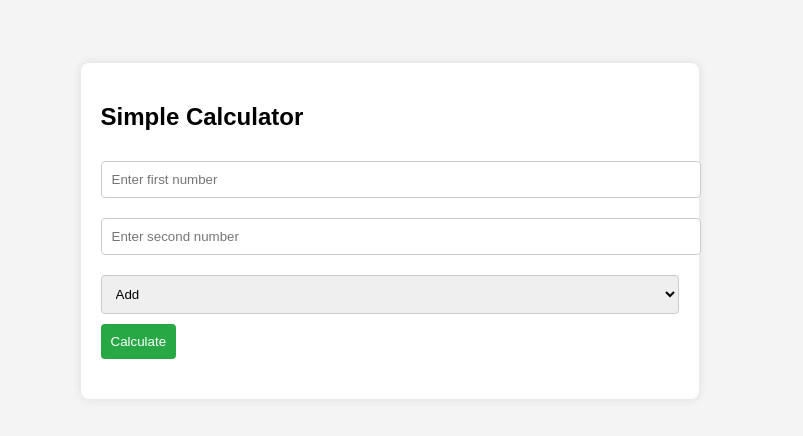
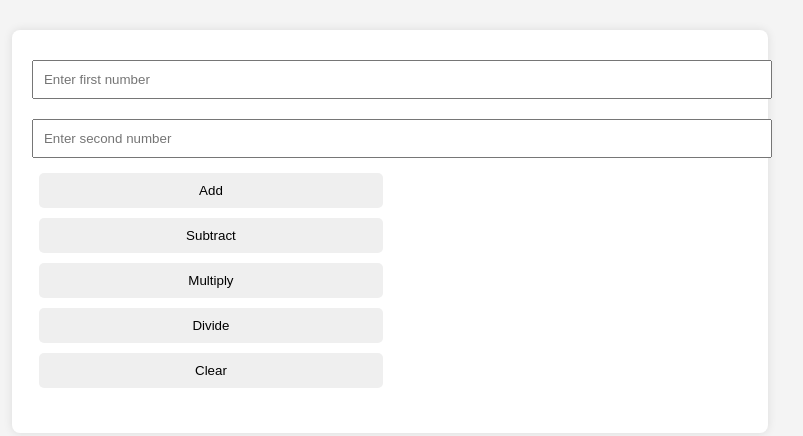
Before and after one commit to sk12-03/simple-calculator, a plain HTML site: page index.html in a window 1280 px wide. Shown: the part 177-613 px from the top of the page, without its empty margins (250-1053 px from the left). Drawn offline with Linux system fonts and the light colour scheme.

Commit message:
auto: update

```diff
--- a/index.html
+++ b/index.html
@@ -3,66 +3,35 @@
 <head>
     <meta charset="UTF-8">
     <meta name="viewport" content="width=device-width, initial-scale=1.0">
-    <title>Simple Calculator</title>
+    <title>Calculator</title>
     <style>
-        body {
-            display: flex;
-            justify-content: center;
-            align-items: center;
-            height: 100vh;
-            background-color: #f4f4f4;
-            font-family: Arial, sans-serif;
-        }
-        .calculator {
-            background: white;
-            padding: 20px;
-            border-radius: 8px;
-            box-shadow: 0 0 10px rgba(0, 0, 0, 0.1);
-        }
-        input, select {
-            margin: 10px 0;
-            padding: 10px;
-            width: 100%;
-            border: 1px solid #ccc;
-            border-radius: 4px;
-        }
-        button {
-            padding: 10px;
-            background-color: #28a745;
-            color: white;
-            border: none;
-            border-radius: 4px;
-            cursor: pointer;
-        }
-        button:hover {
-            background-color: #218838;
-        }
-        .result {
-            margin-top: 20px;
-            font-size: 1.2em;
-        }
+        body { font-family: Arial, sans-serif; display: flex; justify-content: center; align-items: center; height: 100vh; background-color: #f4f4f4; }
+        .calculator { background: white; padding: 20px; border-radius: 8px; box-shadow: 0 0 10px rgba(0,0,0,0.1); }
+        input { width: 100%; padding: 10px; margin: 10px 0; }
+        button { width: 48%; padding: 10px; margin: 5px 1%; border: none; border-radius: 5px; cursor: pointer; }
+        #result { margin-top: 20px; font-size: 1.5em; }
     </style>
 </head>
 <body>
     <div class="calculator">
-        <h2>Simple Calculator</h2>
         <input type="number" id="num1" placeholder="Enter first number" />
         <input type="number" id="num2" placeholder="Enter second number" />
-        <select id="operation">
-            <option value="add">Add</option>
-            <option value="subtract">Subtract</option>
-            <option value="multiply">Multiply</option>
-            <option value="divide">Divide</option>
-        </select>
-        <button onclick="calculate()">Calculate</button>
-        <div class="result" id="result"></div>
+        <button onclick="calculate('add')">Add</button>
+        <button onclick="calculate('subtract')">Subtract</button>
+        <button onclick="calculate('multiply')">Multiply</button>
+        <button onclick="calculate('divide')">Divide</button>
+        <button onclick="clearFields()">Clear</button>
+        <div id="result"></div>
     </div>
     <script>
-        function calculate() {
+        function calculate(operation) {
             const num1 = parseFloat(document.getElementById('num1').value);
             const num2 = parseFloat(document.getElementById('num2').value);
-            const operation = document.getElementById('operation').value;
             let result;
+            if (isNaN(num1) || isNaN(num2)) {
+                document.getElementById('result').innerText = 'Please enter valid numbers.';
+                return;
+            }
             switch (operation) {
                 case 'add':
                     result = num1 + num2;
@@ -74,12 +43,19 @@
                     result = num1 * num2;
                     break;
                 case 'divide':
-                    result = num2 !== 0 ? num1 / num2 : 'Cannot divide by zero';
+                    if (num2 === 0) {
+                        document.getElementById('result').innerText = 'Cannot divide by zero.';
+                        return;
+                    }
+                    result = num1 / num2;
                     break;
-                default:
-                    result = 'Invalid operation';
             }
             document.getElementById('result').innerText = 'Result: ' + result;
+        }
+        function clearFields() {
+            document.getElementById('num1').value = '';
+            document.getElementById('num2').value = '';
+            document.getElementById('result').innerText = '';
         }
     </script>
 </body>
```
Also changed, not shown: 1 other file.
